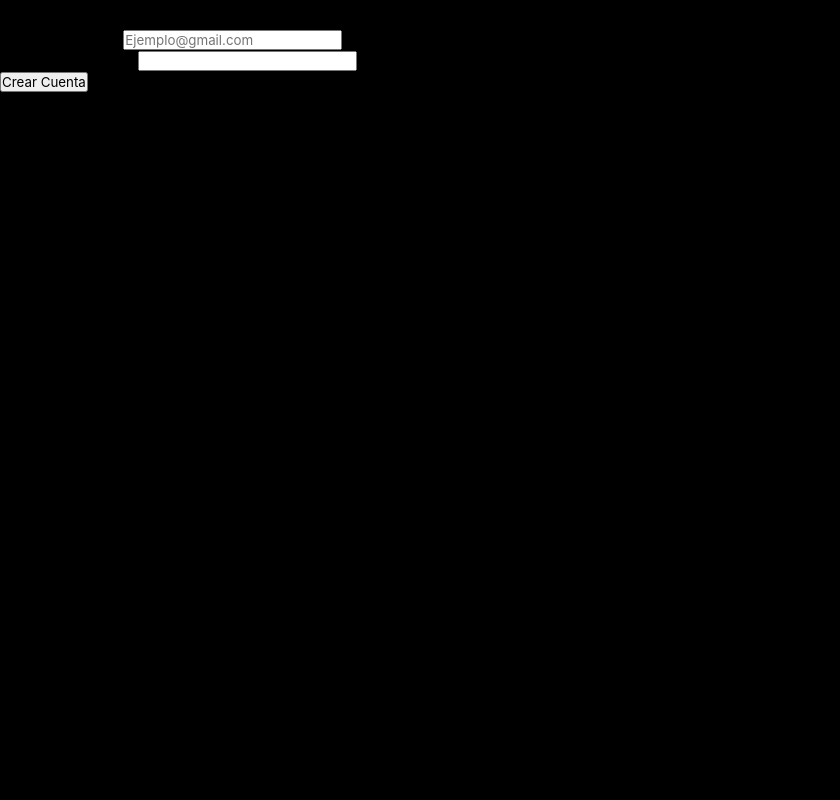
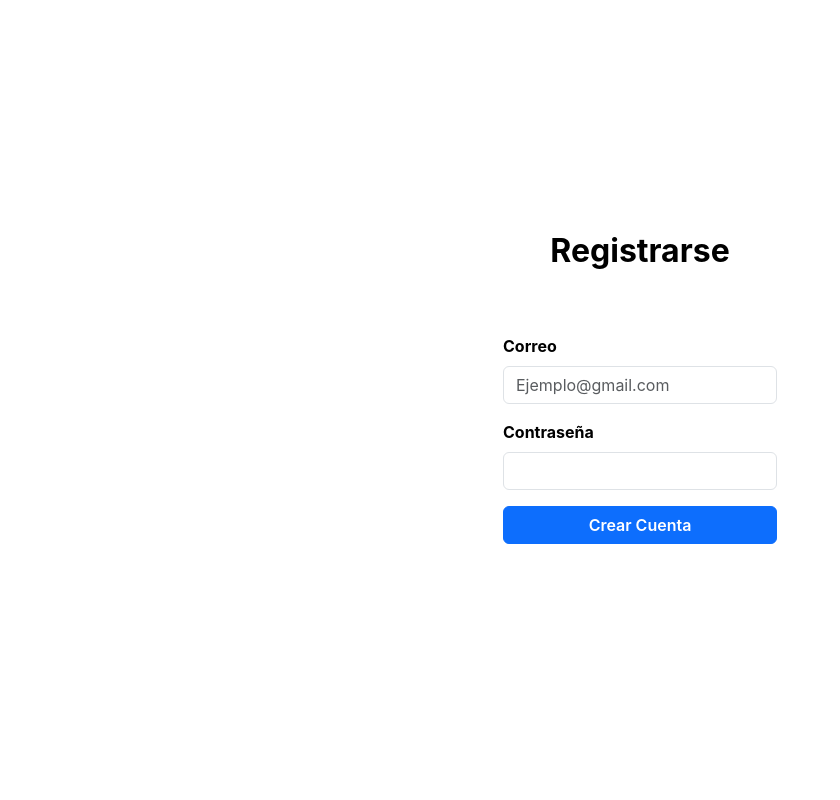
Before and after one commit to Caarloss14/Trabajo_Tema5, a PHP site: page /registro.php in a window 1280 px wide. Shown: the whole page, without its empty margins (0-840 px from the left). Run offline with PHP 8.4, Linux system fonts and the light colour scheme.

Commit message:
guardado2

```diff
--- a/pagina_web/registro.php
+++ b/pagina_web/registro.php
@@ -1,23 +1,25 @@
 <!DOCTYPE html>
 <html lang="en">
+
 <head>
     <meta charset="UTF-8">
     <meta name="viewport" content="width=device-width, initial-scale=1.0">
-    <title>Registro</title>
+    <title>Login</title>
     <link rel="stylesheet" href="css/styles.css">
+    <link href="https://cdn.jsdelivr.net/npm/bootstrap@5.3.2/dist/css/bootstrap.min.css" rel="stylesheet" integrity="sha384-T3c6CoIi6uLrA9TneNEoa7RxnatzjcDSCmG1MXxSR1GAsXEV/Dwwykc2MPK8M2HN" crossorigin="anonymous">
 </head>
-<body>
+
+<body class="container-fluid d-flex justify-content-center align-items-center vh-100">
     <main>
-        <h2> Registrarse </h2>
-        <form method="post" action="">
-            <div class="form_input">
-                <label>Ingresar Correo</label>
-                <input type="text" name="correo_registro" placeholder="Ejemplo@gmail.com">
+        <h2 class="text-center fw-bold mb-3"> Registrarse </h2>
+        <form class="p-5 pb-4 rounded" method="post" action="">
+            <div class="mb-3">
+                <label for="exampleInputEmail1" class="form-label fw-bold">Correo</label>
+                <input name="correo_registro" type="email" class="form-control" id="exampleInputEmail1" aria-describedby="emailHelp" placeholder="Ejemplo@gmail.com">
             </div>
-
-            <div class="form_input">
-                <label>Crear Contraseña</label>
-                <input type="password" name="password_registro">
+            <div class="mb-3">
+                <label for="exampleInputPassword1" class="form-label fw-bold">Contraseña</label>
+                <input type="password" class="form-control" id="exampleInputPassword1" name="password_registro">
             </div>
 
             <?php
@@ -26,9 +28,12 @@
             ?>
 
             <div class="form_input">
-                <button name="boton_registro" type="submit">Crear Cuenta</button>
+                <button name="boton_registro" type="submit" class="btn btn-primary fw-semibold w-100">Crear Cuenta</button>
             </div>
+
         </form>
     </main>
+    <script src="https://cdn.jsdelivr.net/npm/bootstrap@5.3.2/dist/js/bootstrap.bundle.min.js" integrity="sha384-C6RzsynM9kWDrMNeT87bh95OGNyZPhcTNXj1NW7RuBCsyN/o0jlpcV8Qyq46cDfL" crossorigin="anonymous"></script>
 </body>
+
 </html>
```
Also changed, not shown: pagina_web/login.php (+15 -12 lines).
